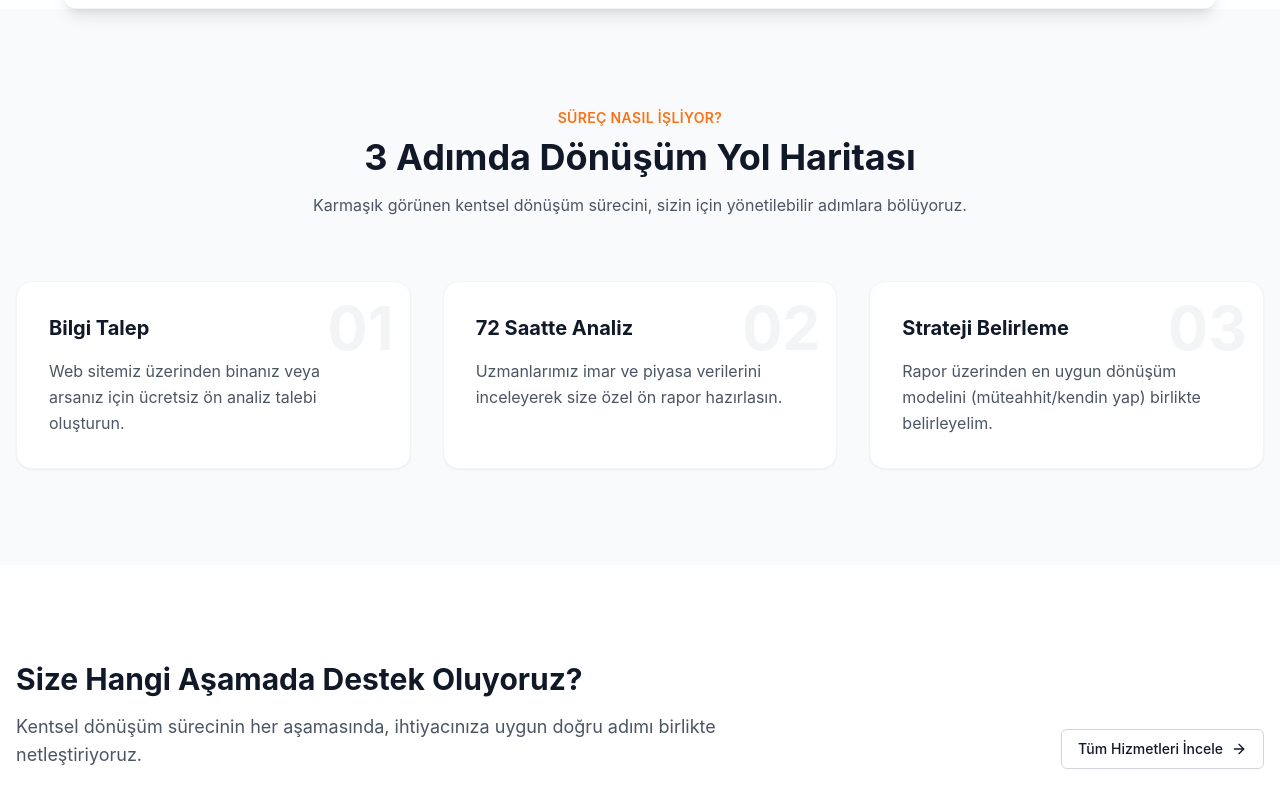
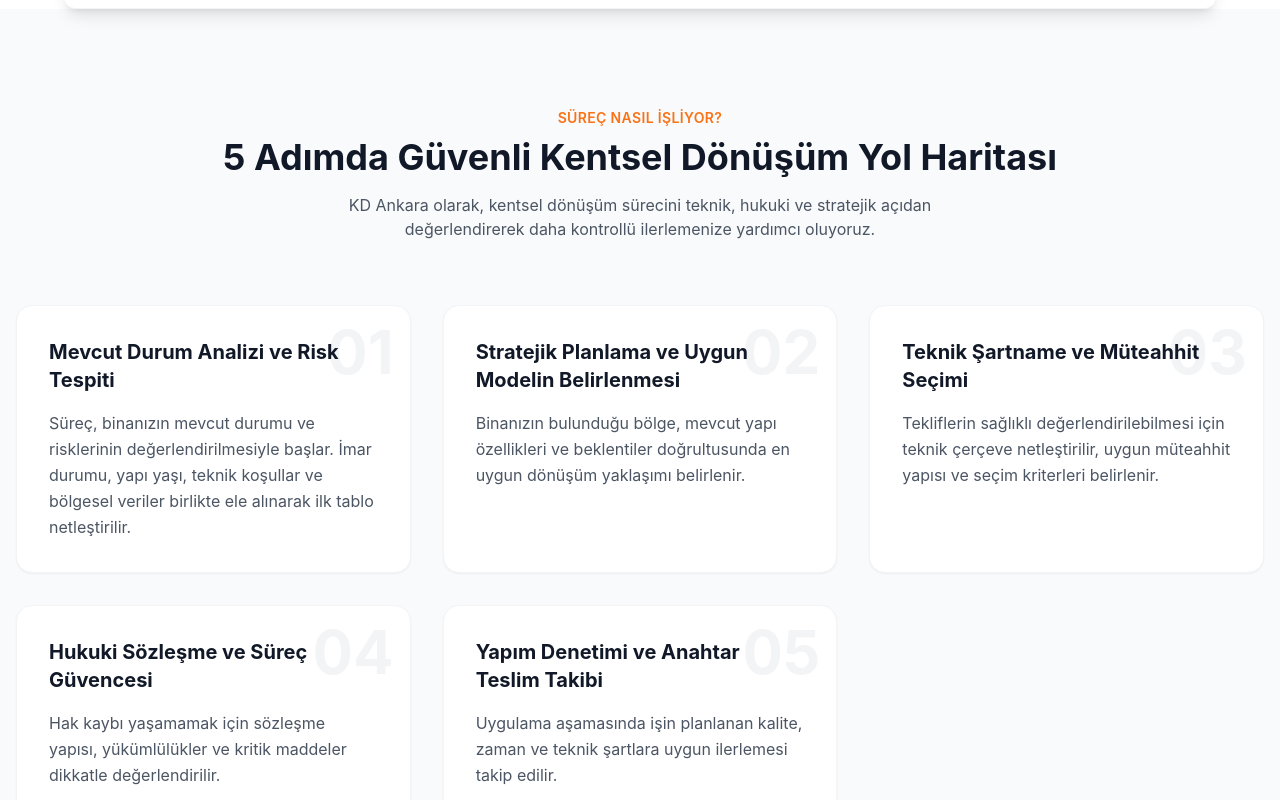
Before and after one commit to kdankara/kd-ankara-crm, a React (Vite) app: page / in a window 1280 px wide. Shown: the part 1220-2020 px from the top of the page. Built offline with nearby package versions, Linux system fonts and the light colour scheme; no server answers.

Commit message:
feat: update to 5 steps secure transformation roadmap

```diff
--- a/src/pages/Home.tsx
+++ b/src/pages/Home.tsx
@@ -123,25 +123,33 @@ export default function Home() {
                 <div className="container mx-auto px-4">
                     <motion.div {...fadeInUp} className="text-center mb-16">
                         <span className="text-accent font-semibold tracking-wide uppercase text-sm">Süreç Nasıl İşliyor?</span>
-                        <h2 className="text-3xl lg:text-4xl font-bold text-gray-900 mt-2 mb-4">3 Adımda Dönüşüm Yol Haritası</h2>
+                        <h2 className="text-3xl lg:text-4xl font-bold text-gray-900 mt-2 mb-4">5 Adımda Güvenli Kentsel Dönüşüm Yol Haritası</h2>
                         <p className="text-gray-600 max-w-2xl mx-auto">
-                            Karmaşık görünen kentsel dönüşüm sürecini, sizin için yönetilebilir adımlara bölüyoruz.
+                            KD Ankara olarak, kentsel dönüşüm sürecini teknik, hukuki ve stratejik açıdan değerlendirerek daha kontrollü ilerlemenize yardımcı oluyoruz.
                         </p>
                     </motion.div>
 
-                    <div className="grid md:grid-cols-3 gap-8">
+                    <div className="grid md:grid-cols-2 lg:grid-cols-3 gap-8">
                         {[
                             {
-                                step: '01', title: 'Bilgi Talep',
-                                desc: 'Web sitemiz üzerinden binanız veya arsanız için ücretsiz ön analiz talebi oluşturun.'
+                                step: '01', title: 'Mevcut Durum Analizi ve Risk Tespiti',
+                                desc: 'Süreç, binanızın mevcut durumu ve risklerinin değerlendirilmesiyle başlar. İmar durumu, yapı yaşı, teknik koşullar ve bölgesel veriler birlikte ele alınarak ilk tablo netleştirilir.'
                             },
                             {
-                                step: '02', title: '72 Saatte Analiz',
-                                desc: 'Uzmanlarımız imar ve piyasa verilerini inceleyerek size özel ön rapor hazırlasın.'
+                                step: '02', title: 'Stratejik Planlama ve Uygun Modelin Belirlenmesi',
+                                desc: 'Binanızın bulunduğu bölge, mevcut yapı özellikleri ve beklentiler doğrultusunda en uygun dönüşüm yaklaşımı belirlenir.'
                             },
                             {
-                                step: '03', title: 'Strateji Belirleme',
-                                desc: 'Rapor üzerinden en uygun dönüşüm modelini (müteahhit/kendin yap) birlikte belirleyelim.'
+                                step: '03', title: 'Teknik Şartname ve Müteahhit Seçimi',
+                                desc: 'Tekliflerin sağlıklı değerlendirilebilmesi için teknik çerçeve netleştirilir, uygun müteahhit yapısı ve seçim kriterleri belirlenir.'
+                            },
+                            {
+                                step: '04', title: 'Hukuki Sözleşme ve Süreç Güvencesi',
+                                desc: 'Hak kaybı yaşamamak için sözleşme yapısı, yükümlülükler ve kritik maddeler dikkatle değerlendirilir.'
+                            },
+                            {
+                                step: '05', title: 'Yapım Denetimi ve Anahtar Teslim Takibi',
+                                desc: 'Uygulama aşamasında işin planlanan kalite, zaman ve teknik şartlara uygun ilerlemesi takip edilir.'
                             },
                         ].map((item, index) => (
                             <motion.div
```
